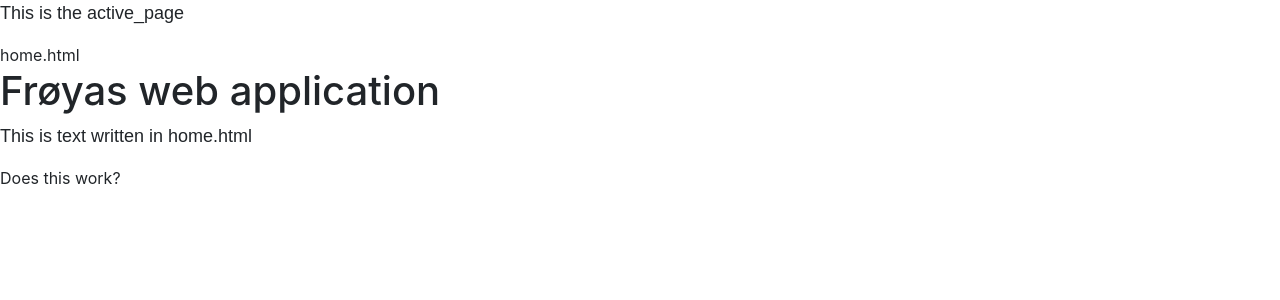
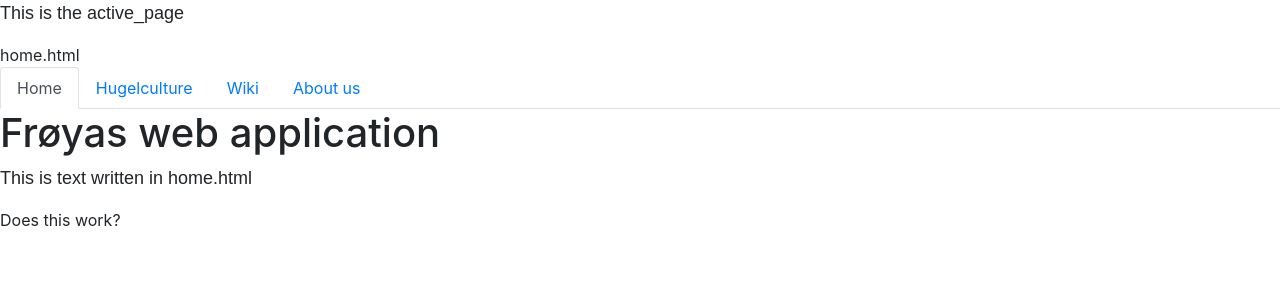
Before and after one commit to torealvestad/froeya, a Flask app: page / in a window 1280 px wide. Shown: the top 300 px of the page. Run offline with Flask 2, Linux system fonts and the light colour scheme; some libraries are stand-ins or nearby versions.

Commit message:
Started navigation bar

```diff
--- a/templates/layout.html
+++ b/templates/layout.html
@@ -9,13 +9,29 @@
     </head>
     <body>
 
+      {% set active_page = active_page|default('home') -%}
 
-      {% set active_page = active_page|default('home') -%}
 
       {% if active_page == 'home.html' %}
         <p> This is the active_page </p>
         {{active_page}}
       {% endif %}
+
+
+      <ul class="nav nav-tabs">
+        <li class="nav-item">
+          <a class="nav-link active" href="index.html">Home</a>
+        </li>
+        <li class="nav-item">
+          <a class="nav-link" href="hugelculture.html">Hugelculture</a>
+        </li>
+        <li class="nav-item">
+          <a class="nav-link" href="wiki.html">Wiki</a>
+        </li>
+        <li class="nav-item">
+          <a class="nav-link" href="aboutus.html">About us</a>
+        </li>
+      </ul>
 
 
         <h1>{% block heading %}{% endblock %}</h1>
```
